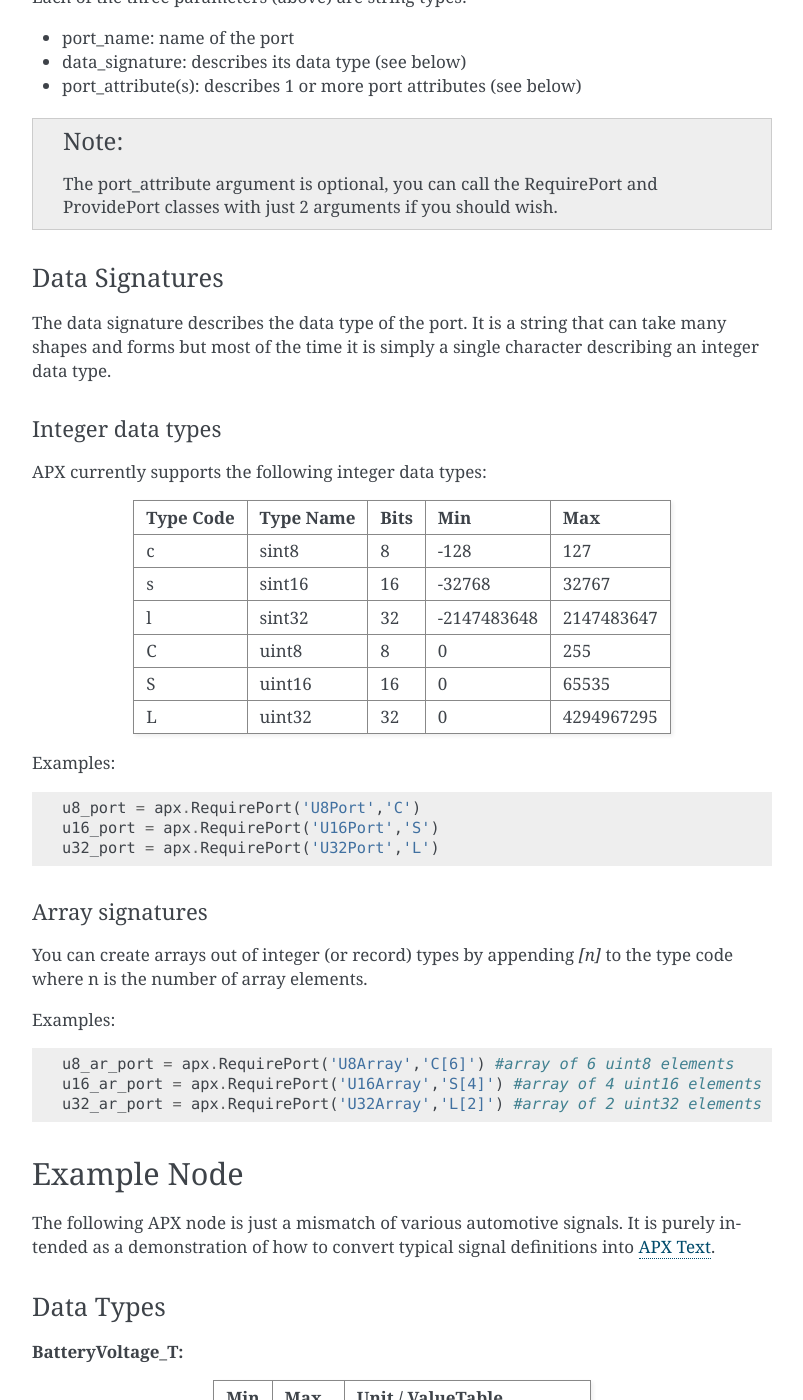
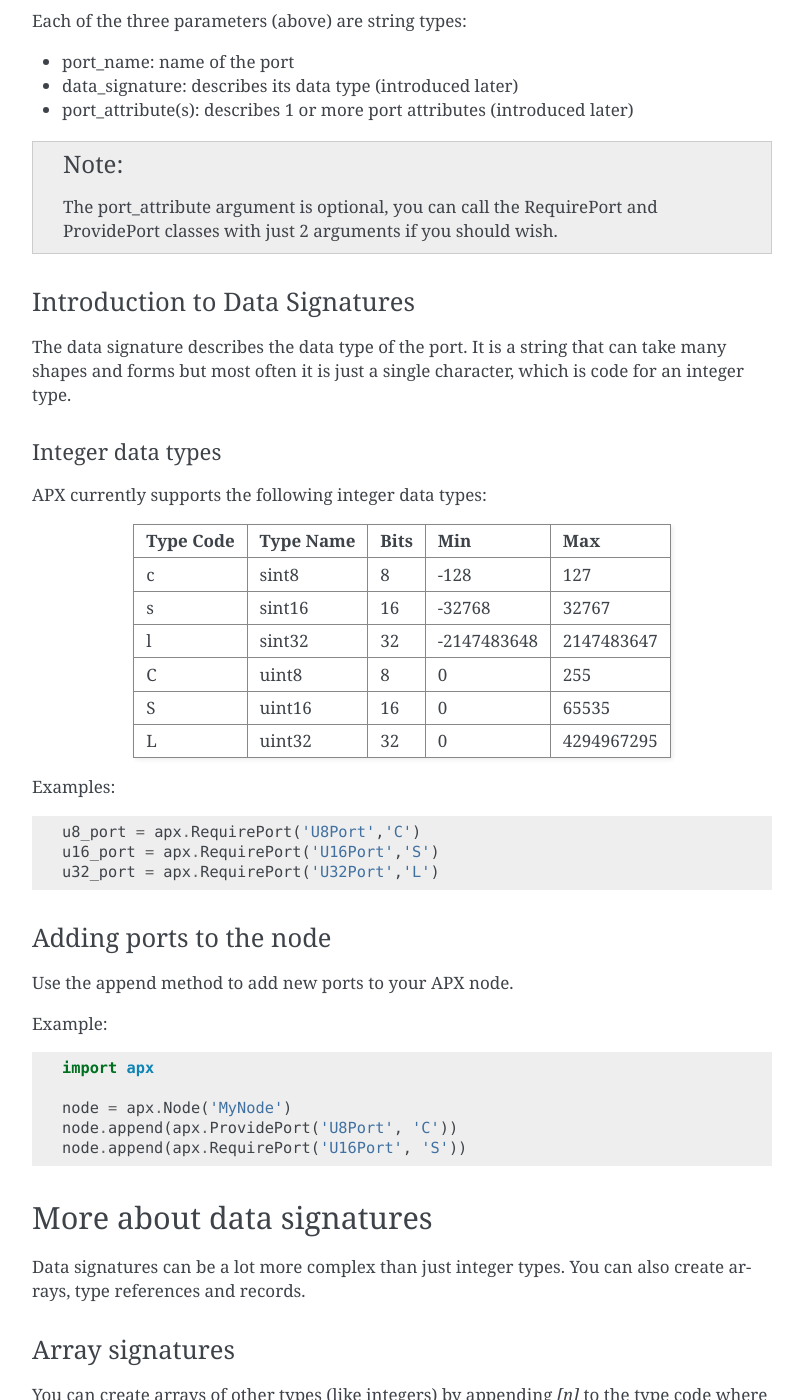
Before and after one commit to ovenystas/py-apx, a Sphinx documentation site: the page built from doc/node.rst, in a window 1280 px wide and 1400 px high, scrolled down 2645 px. Shown: the whole window, without its empty margins (388-1191 px from the left). Built offline with Sphinx 7.4.7, drawn with Linux system fonts in a browser that asks for light colours; some of the changed text lies outside the part shown.

Commit message:
Improved node documentation

```diff
--- a/doc/node.rst
+++ b/doc/node.rst
@@ -39,9 +39,9 @@ Here is a simple example of an AUTOSAR SWC called **ExampleSWC**:
 .. include:: examples/autosar_01.py
     :code: python
 
-Alternatively you can load an SWC from existing XML. The section :ref:`ref_create_from_autosar` in the API reference provides examples where this is done.
+Alternatively you can load an SWC from existing XML. The section :ref:`ref_create_from_autosar` in the API reference shows examples of this.
 
-Once you have an instance of an AUTOSAR SWC you can easily turn it into an APX node using one of the following ways.
+Once you have an instance of an AUTOSAR SWC you can easily turn it into an APX node using the following code:
 
 .. code-block:: python
 
@@ -72,6 +72,7 @@ Creating the APX node
 ~~~~~~~~~~~~~~~~~~~~~~
 
 Use the Node class to create a new node with your selected node name.
+The node name shall be a unique string that isn't in use by any other APX node you aim to connect to.
 
 .. code-block:: python
 
@@ -93,18 +94,18 @@ APX ports are created using the two classes apx.RequirePort and apx.ProvidePort.
 Each of the three parameters (above) are string types:
 
 - port_name: name of the port
-- data_signature: describes its data type (see below)
-- port_attribute(s): describes 1 or more port attributes (see below)
+- data_signature: describes its data type (introduced later)
+- port_attribute(s): describes 1 or more port attributes (introduced later)
 
 .. note::
 
     The port_attribute argument is optional, you can call the RequirePort and ProvidePort classes with just 2 arguments if you should wish.
 
-Data Signatures
-~~~~~~~~~~~~~~~
+Introduction to Data Signatures
+~~~~~~~~~~~~~~~~~~~~~~~~~~~~~~~
 
 The data signature describes the data type of the port. It is a string that can take many shapes and forms but
-most of the time it is simply a single character describing an integer data type.
+most often it is just a single character, which is code for an integer type.
 
 
 Integer data types
@@ -136,10 +137,31 @@ Examples:
     u16_port = apx.RequirePort('U16Port','S')
     u32_port = apx.RequirePort('U32Port','L')
 
+
+Adding ports to the node
+~~~~~~~~~~~~~~~~~~~~~~~~
+
+Use the append method to add new ports to your APX node.
+
+Example:
+
+.. code-block:: python
+
+    import apx
+
+    node = apx.Node('MyNode')
+    node.append(apx.ProvidePort('U8Port', 'C'))
+    node.append(apx.RequirePort('U16Port', 'S'))
+
+More about data signatures
+--------------------------
+
+Data signatures can be a lot more complex than just integer types. You can also create arrays, type references and records.
+
 Array signatures
-^^^^^^^^^^^^^^^^
+~~~~~~~~~~~~~~~~
 
-You can create arrays out of integer (or record) types by appending *[n]* to the type code where n is the number of array elements.
+You can create arrays of other types (like integers) by appending *[n]* to the type code where n is the number of array elements.
 
 Examples:
 
@@ -149,16 +171,45 @@ Examples:
     u16_ar_port = apx.RequirePort('U16Array','S[4]') #array of 4 uint16 elements
     u32_ar_port = apx.RequirePort('U32Array','L[2]') #array of 2 uint32 elements
 
+Records
+~~~~~~~
+
+TBD
+
+Type References
+~~~~~~~~~~~~~~~~
+
+TBD
+
+Port Attributes
+---------------
+
+TBD
+
+Init Values
+~~~~~~~~~~~
+
+TBD
+
+Array Init Values
+^^^^^^^^^^^^^^^^^^
+
+TBD
+
+Record Init Values
+^^^^^^^^^^^^^^^^^^
+
+TBD
+
 Example Node
 ------------
 
-The following APX node is just a mismatch of various automotive signals. It is purely intended as a demonstration of how to convert typical
-signal definitions into `APX Text <http://apx.readthedocs.io/en/latest/apx_text.html>`_.
+The following APX node is purely intended as a demonstration of how to create an APX node from scratch using some automotive signal types and definitions
 
 Data Types
 ~~~~~~~~~~
 
-**BatteryVoltage_T:**
+**BatteryVoltage_T (physical type):**
 
 +--------+-----------+-----------------------------+
 | Min    | Max       | Unit / ValueTable           |
@@ -170,7 +221,7 @@ Data Types
 
     Currently there is no method to describe physical scaling and offset using APX. It might be introduced in a future version.
 
-**Date_T:**
+**Date_T (record type):**
 
 +--------------+--------+-----------+----------------------------+
 | Element Name | Min    | Max       | Unit / ValueTable          |
@@ -182,7 +233,7 @@ Data Types
 | Day          | 1      | 32        | Days (32=Not Available)    |
 +--------------+--------+-----------+----------------------------+
 
-**InactiveActive_T:**
+**InactiveActive_T (enumeration type):**
 
 +--------+-------+-------------------------------+
 | Min    | Max   | Unit / ValueTable             |
@@ -209,5 +260,13 @@ Signals
 APX Node
 ~~~~~~~~
 
+The following apx node contains:
+
+- 3 type definitions
+- 1 provide port
+- 2 require port
+- 3 type references
+- 3 init values (port attribute strings)
+
 .. include:: examples/node_01.py
     :code: python
```
